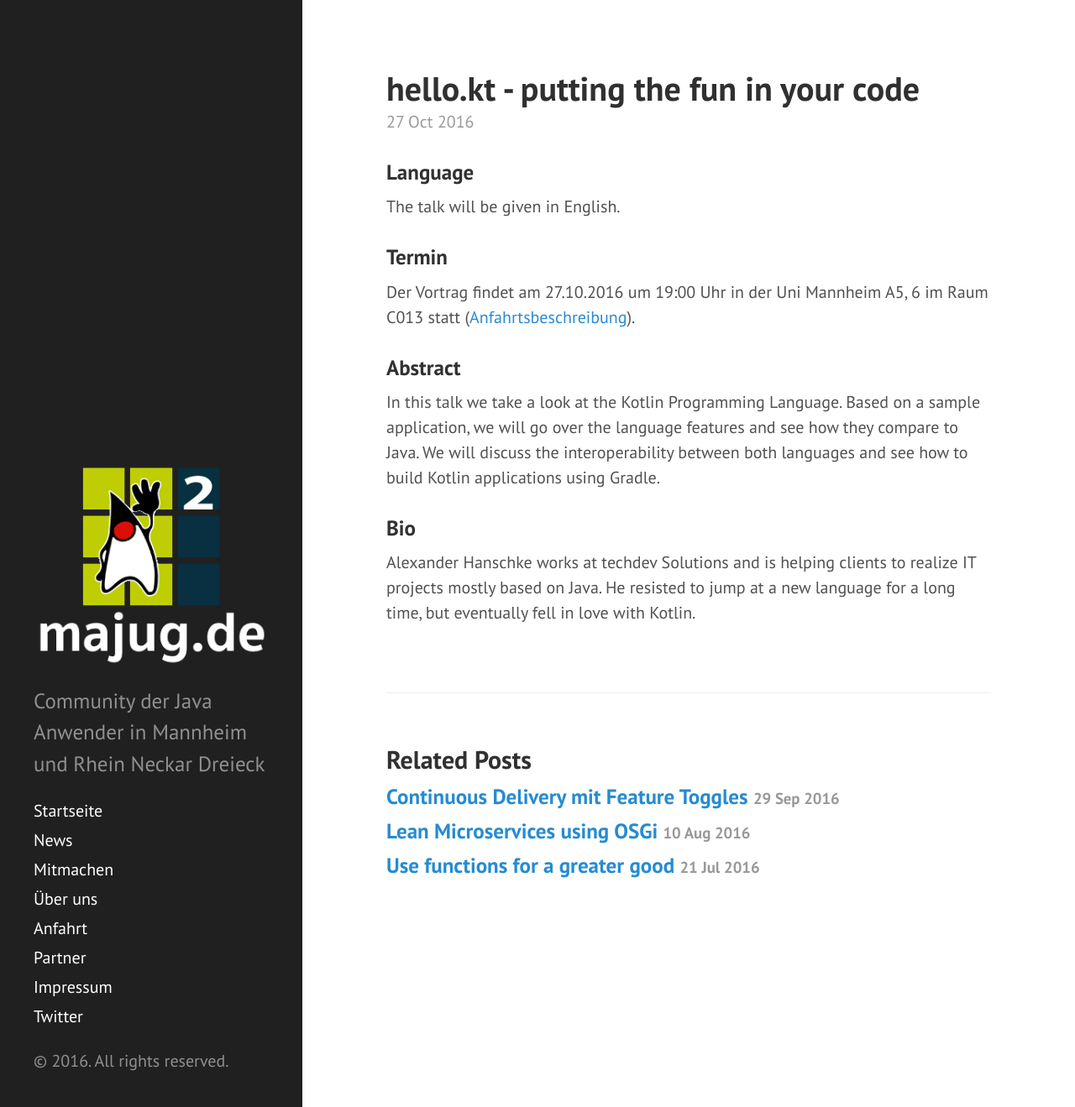
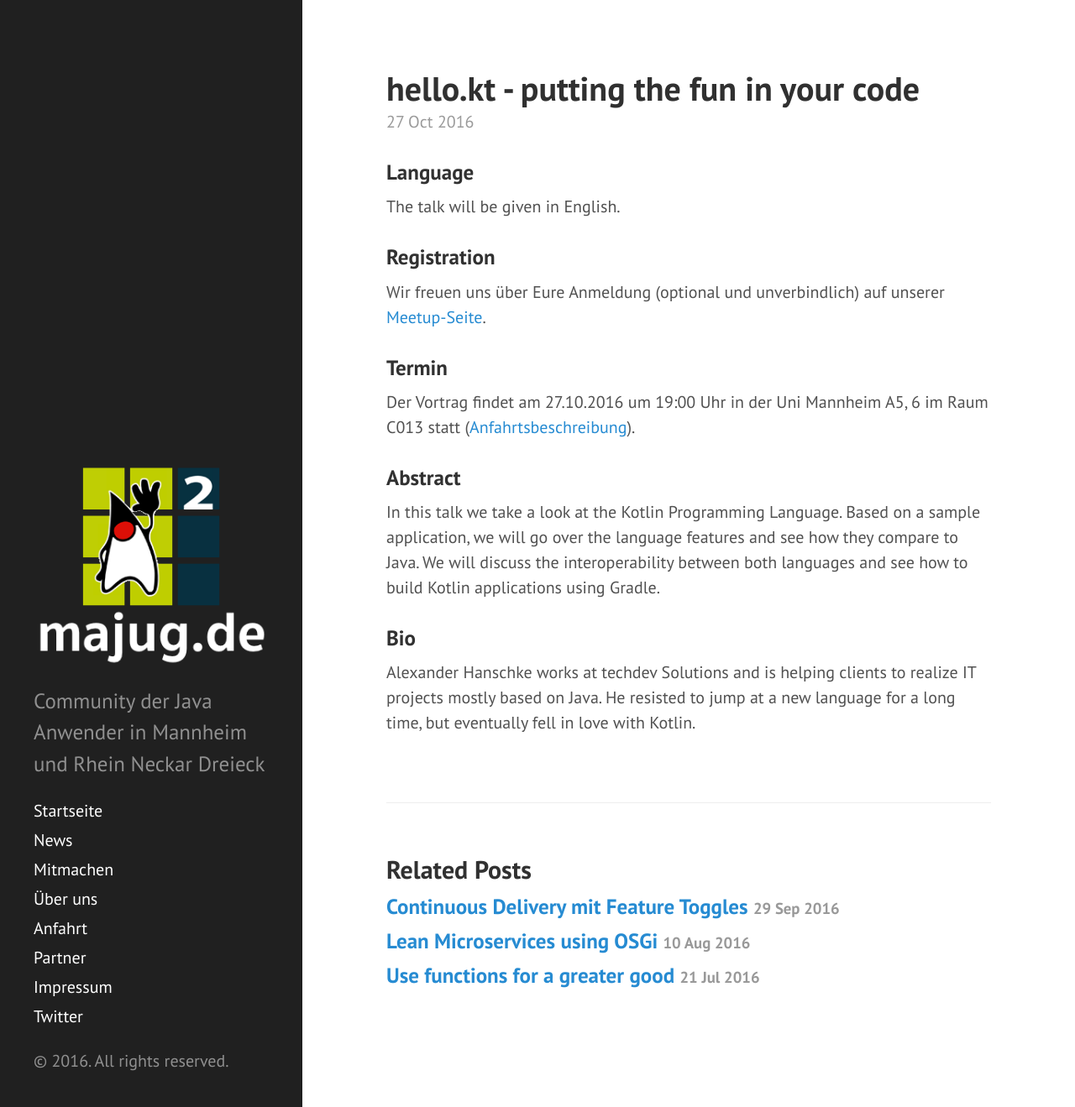
Before and after one commit to majug/majug.github.io, a Jekyll site: the page built from _posts/2016-10-27-kotlin-putting-the-fun-in-your-code.md, in a window 1280 px wide and 1319 px high. Shown: the whole window at 84% size. Built offline with Jekyll 4.4.1, drawn with Linux system fonts in a browser that asks for light colours.

Commit message:
Update 2016-10-27-kotlin-putting-the-fun-in-your-code.md
Added registration link to Meetup page

```diff
--- a/_posts/2016-10-27-kotlin-putting-the-fun-in-your-code.md
+++ b/_posts/2016-10-27-kotlin-putting-the-fun-in-your-code.md
@@ -7,6 +7,10 @@
 ### Language
 
 The talk will be given in English.
+
+### Registration
+
+Wir freuen uns über Eure Anmeldung (optional und unverbindlich) auf unserer [Meetup-Seite](https://www.meetup.com/mannheim-java-usergroup/events/232862748/).
 
 ### Termin
 
```
